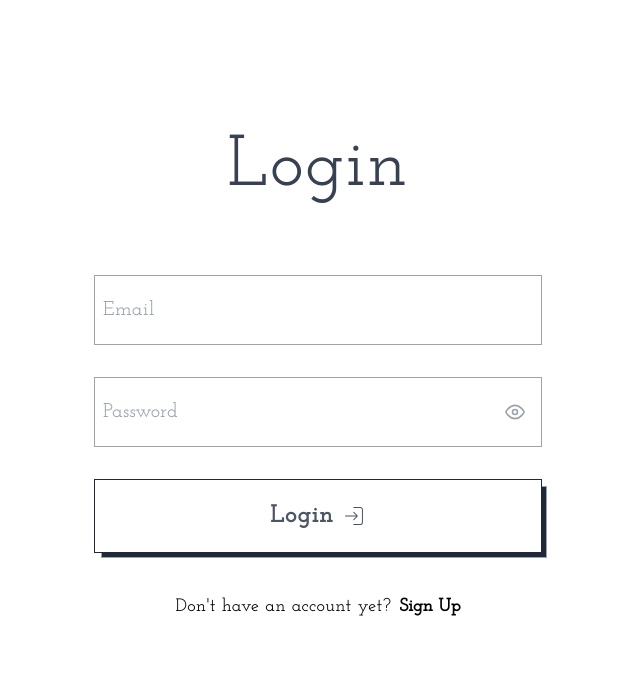
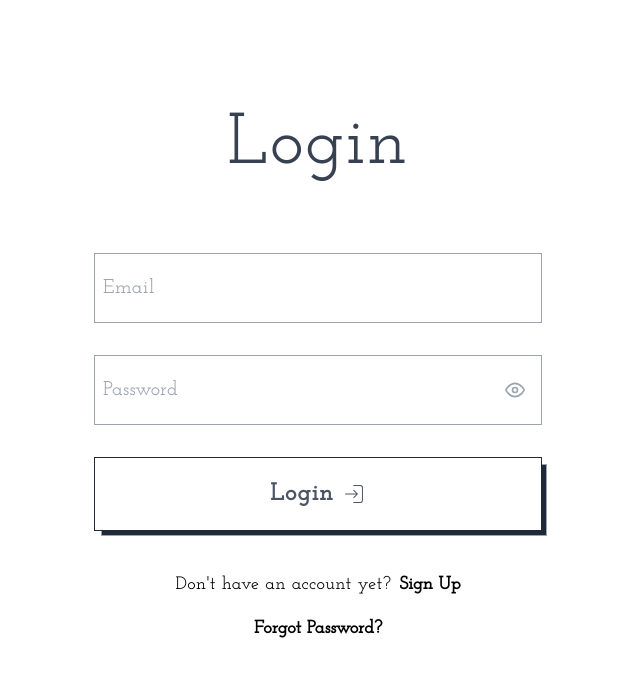
Before and after one commit to himanshu-himanshu/react-auth-ui, a React (Create React App) app: page /login in a window 1280 px wide. Shown: the top 676 px of the page, without its empty margins (322-962 px from the left). Built offline with nearby package versions, Linux system fonts and the light colour scheme.

Commit message:
Added forgot password styles

```diff
--- a/src/pages/Homepage.jsx
+++ b/src/pages/Homepage.jsx
@@ -1,7 +1,7 @@
 import React from "react";
 
-function Homepage() {
+const Homepage = () => {
   return <div>Homepage</div>;
-}
+};
 
 export default Homepage;
--- a/src/pages/Login.jsx
+++ b/src/pages/Login.jsx
@@ -9,7 +9,7 @@ import { useState } from "react";
 import { CiLogin } from "react-icons/ci";
 import { FiEye, FiEyeOff } from "react-icons/fi";
 
-function Login() {
+const Login = () => {
   const [email, setEmail] = useState("");
   const [password, setPassword] = useState("");
   const [showPassword, setShowPassword] = useState(false);
@@ -89,16 +89,22 @@ function Login() {
           </div>
 
           {/** Signup Container */}
-          <div className="flex-center flex-row space-x-2 p-2 text-md md:text-lg">
-            <span className="tracking-wide">Don't have an account yet?</span>
-            <a href="/signup" className="secondary-btn">
-              Sign Up
+          <div className="flex-center flex-col space-y-2 lg:space-y-4 p-2 text-md md:text-lg">
+            <div className="flex-center flex-row space-x-2">
+              <span className="tracking-wide">Don't have an account yet?</span>
+              <a href="/signup" className="secondary-btn">
+                Sign Up
+              </a>
+            </div>
+
+            <a href="/forgotpassword" className="secondary-btn">
+              Forgot Password?
             </a>
           </div>
         </div>
       </div>
     </div>
   );
-}
+};
 
 export default Login;
```
